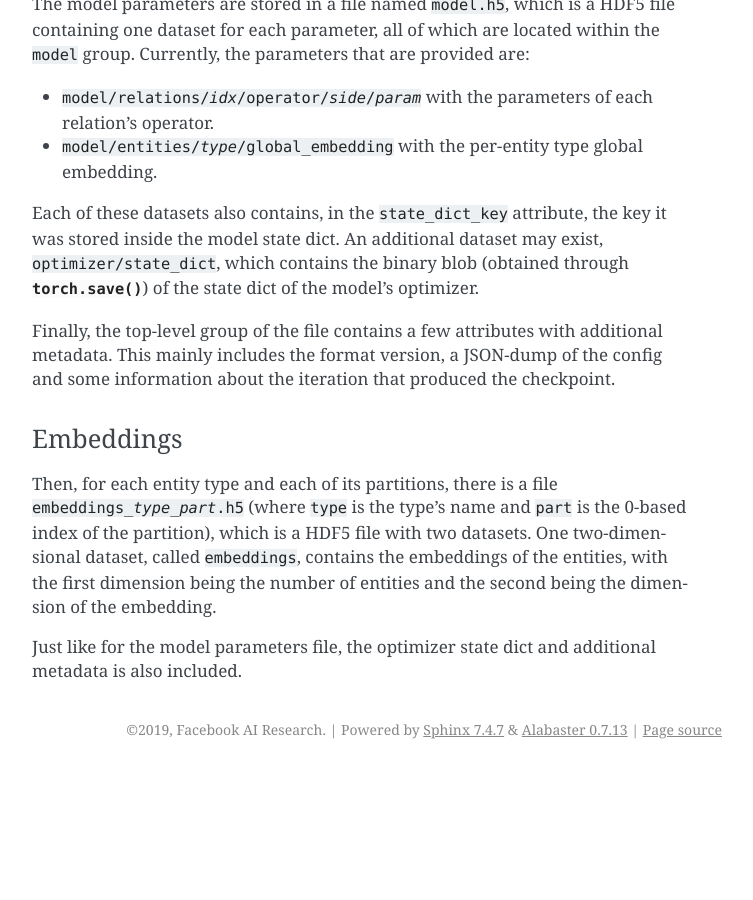
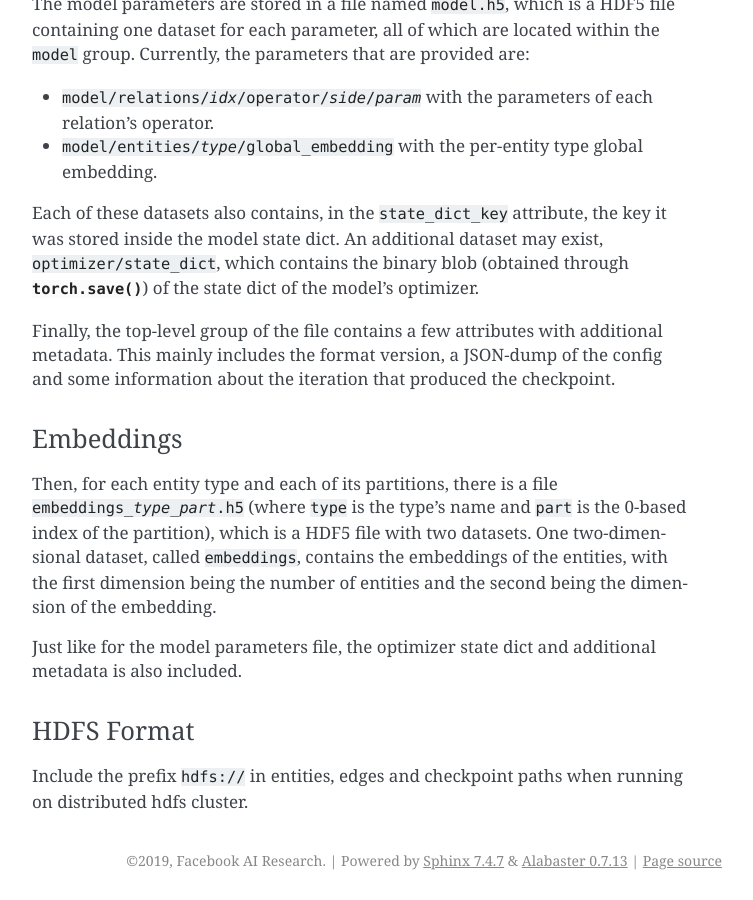
Before and after one commit to facebookresearch/PyTorch-BigGraph, a Sphinx documentation site: the page built from docs/source/input_output.rst, in a window 1280 px wide and 900 px high, scrolled down 1944 px. Shown: the whole window, without its empty margins (388-1141 px from the left). Built offline with Sphinx 7.4.7, drawn with Linux system fonts in a browser that asks for light colours; before the commit the page ends 2713 px from its top, so only the background shows below that.

Commit message:
feat(hdfs): Add support for hdfs (distributed file system)
Co-authored-by: sgatamex 15037984+sgatamex@users.noreply.github.com

```diff
--- a/docs/source/input_output.rst
+++ b/docs/source/input_output.rst
@@ -107,3 +107,8 @@ the entities, with the first dimension being the number of entities and the
 second being the dimension of the embedding.
 
 Just like for the model parameters file, the optimizer state dict and additional metadata is also included.
+
+HDFS Format
+^^^^^^^^^^
+
+Include the prefix ``hdfs://`` in entities, edges and checkpoint paths when running on distributed hdfs cluster.
```
